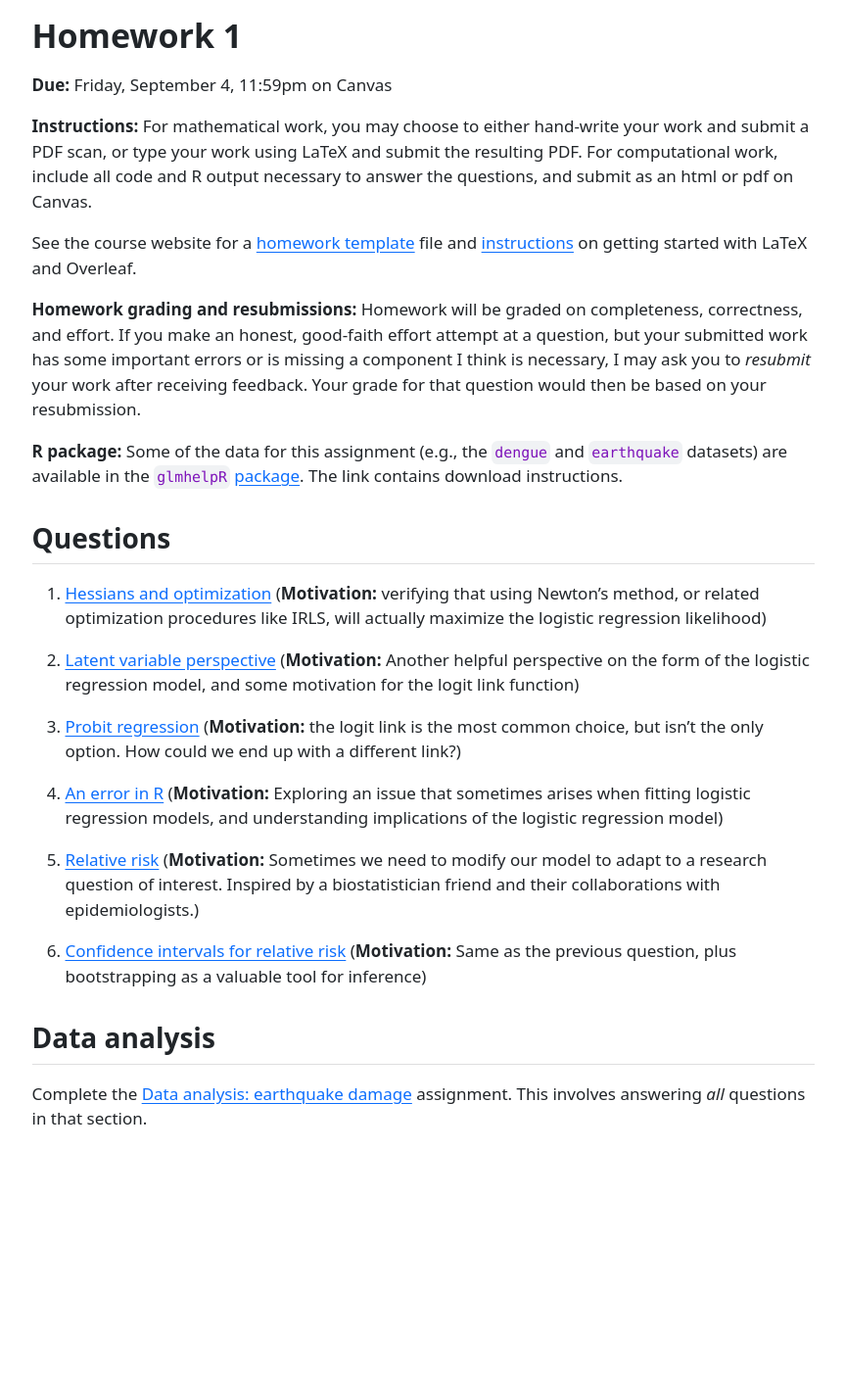
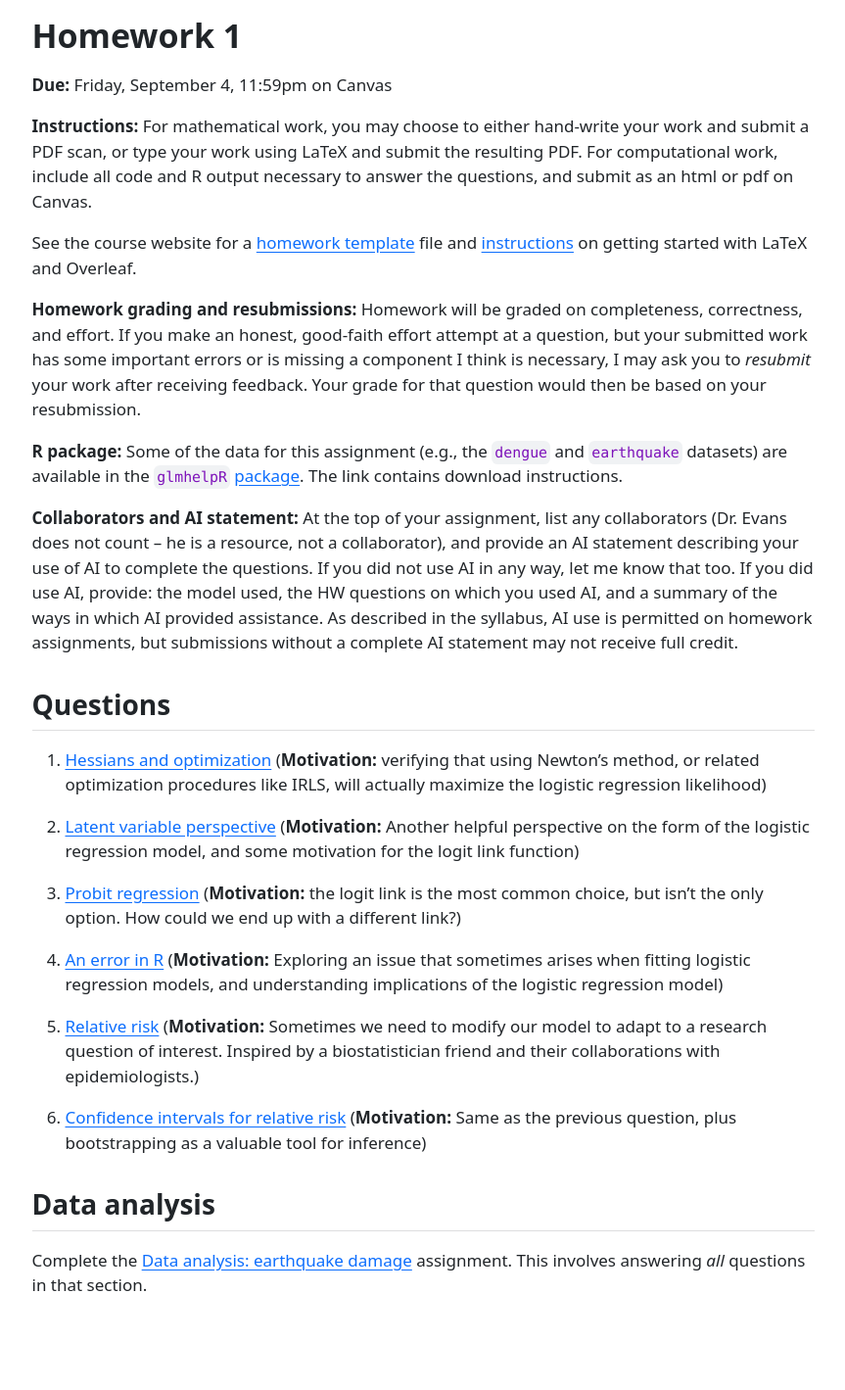
Before and after one commit to sta712-f26/sta712-f26.github.io, a Jekyll site: the page homework/hw_01.html, which Jekyll copies as it is, in a window 1280 px wide. Shown: the whole page at 98% size, without its empty margins (208-1071 px from the left). Built offline with Jekyll 4.4.1, drawn with Linux system fonts in a browser that asks for light colours; before the commit the page ends 1249 px from its top, so only the background shows below that.

Commit message:
adding AI statement to hw 1

```diff
--- a/homework/hw_01.html
+++ b/homework/hw_01.html
@@ -71,6 +71,7 @@ ul.task-list li input[type="checkbox"] {
 <p>See the course website for a <a href="https://sta712-f26.github.io/homework/hw_template.tex">homework template</a> file and <a href="https://sta712-f26.github.io/homework/latex_instructions/">instructions</a> on getting started with LaTeX and Overleaf.</p>
 <p><strong>Homework grading and resubmissions:</strong> Homework will be graded on completeness, correctness, and effort. If you make an honest, good-faith effort attempt at a question, but your submitted work has some important errors or is missing a component I think is necessary, I may ask you to <em>resubmit</em> your work after receiving feedback. Your grade for that question would then be based on your resubmission.</p>
 <p><strong>R package:</strong> Some of the data for this assignment (e.g., the <code>dengue</code> and <code>earthquake</code> datasets) are available in the <code>glmhelpR</code> <a href="https://ciaran-evans-sta-712-notes.share.connect.posit.cloud/#r-package">package</a>. The link contains download instructions.</p>
+<p><strong>Collaborators and AI statement:</strong> At the top of your assignment, list any collaborators (Dr.&nbsp;Evans does not count – he is a resource, not a collaborator), and provide an AI statement describing your use of AI to complete the questions. If you did not use AI in any way, let me know that too. If you did use AI, provide: the model used, the HW questions on which you used AI, and a summary of the ways in which AI provided assistance. As described in the syllabus, AI use is permitted on homework assignments, but submissions without a complete AI statement may not receive full credit.</p>
 <section id="questions" class="level2">
 <h2 class="anchored" data-anchor-id="questions">Questions</h2>
 <ol type="1">
--- a/homework/hw_01.qmd
+++ b/homework/hw_01.qmd
@@ -12,6 +12,8 @@ See the course website for a [homework template](https://sta712-f26.github.io/ho
 **Homework grading and resubmissions:** Homework will be graded on completeness, correctness, and effort. If you make an honest, good-faith effort attempt at a question, but your submitted work has some important errors or is missing a component I think is necessary, I may ask you to *resubmit* your work after receiving feedback. Your grade for that question would then be based on your resubmission.
 
 **R package:** Some of the data for this assignment (e.g., the `dengue` and `earthquake` datasets) are available in the `glmhelpR` [package](https://ciaran-evans-sta-712-notes.share.connect.posit.cloud/#r-package). The link contains download instructions.
+
+**Collaborators and AI statement:** At the top of your assignment, list any collaborators (Dr. Evans does not count -- he is a resource, not a collaborator), and provide an AI statement describing your use of AI to complete the questions. If you did not use AI in any way, let me know that too. If you did use AI, provide: the model used, the HW questions on which you used AI, and a summary of the ways in which AI provided assistance. As described in the syllabus, AI use is permitted on homework assignments, but submissions without a complete AI statement may not receive full credit.
 
 ## Questions
 
```
